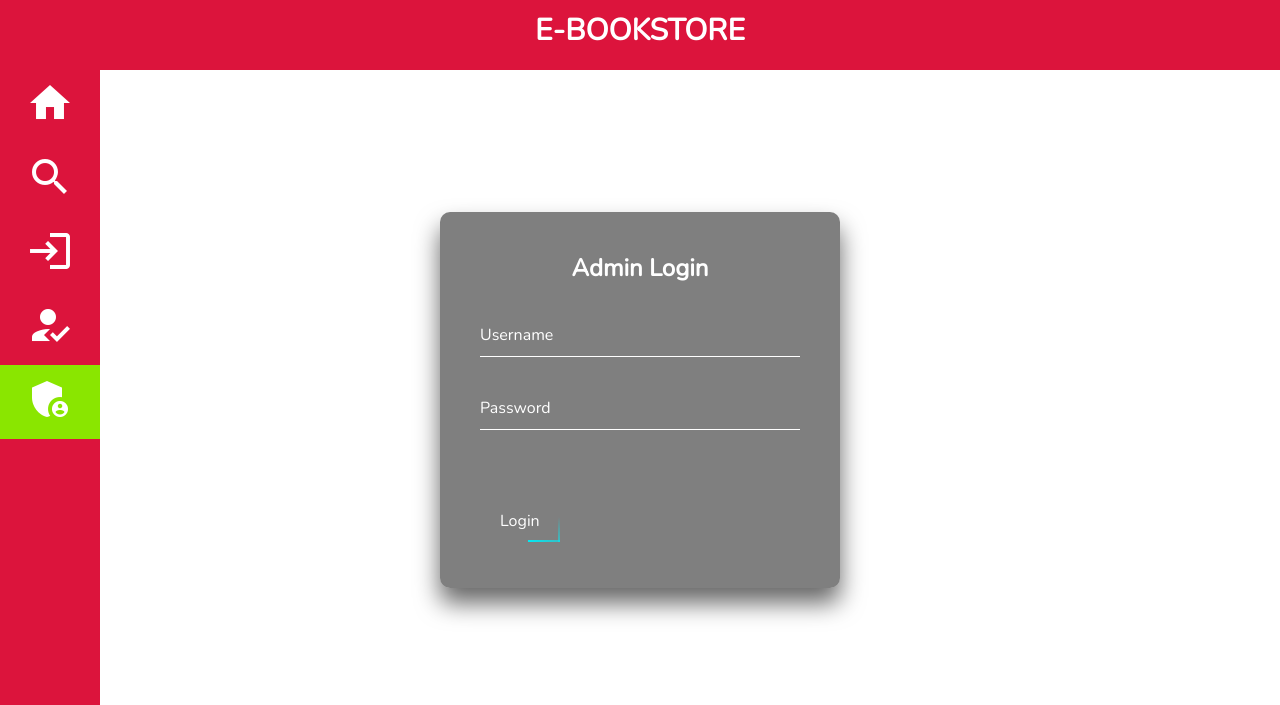
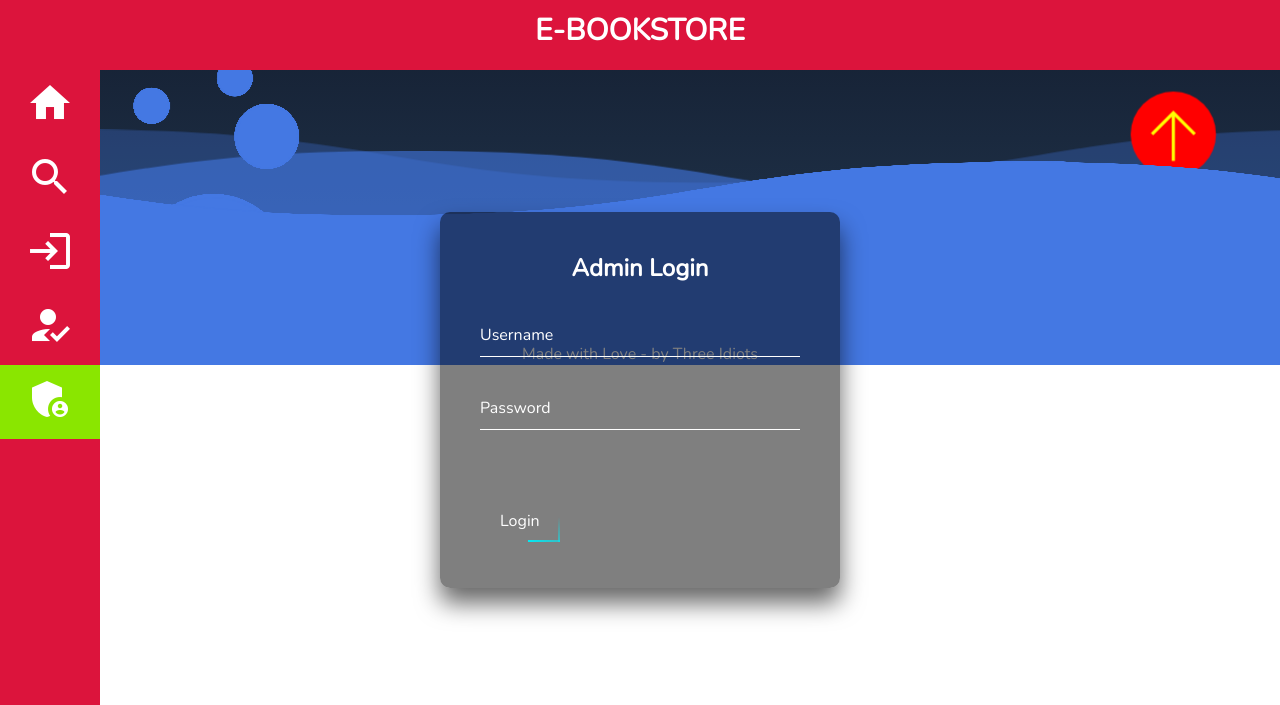
Before and after one commit to sachinraghult/e-bookstore, a PHP site: page /admin_login.php in a window 1280 px wide. Shown: the top 705 px of the page. Run offline with PHP 8.4, Linux system fonts and the light colour scheme; a stand-in replaces the project's code that opens the database connection.

Commit message:
footer check for home page

```diff
--- a/includes/footer.php
+++ b/includes/footer.php
@@ -1,3 +1,183 @@
-    </div>
+  </div>
+  <footer>
+    <svg viewBox="0 0 120 28">
+    <defs>
+        <filter id="goo">
+          <feGaussianBlur in="SourceGraphic" stdDeviation="0" result="blur" />
+          <feColorMatrix in="blur" mode="matrix" values="
+              1 0 0 0 0
+              0 1 0 0 0
+              0 0 1 0 0
+              0 0 0 13 -9" result="goo" />
+          <xfeBlend in="SourceGraphic" in2="goo" />
+        </filter>
+        <path id="wave" d="M 0,10 C 30,10 30,15 60,15 90,15 90,10 120,10 150,10 150,15 180,15 210,15 210,10 240,10 v 28 h -240 z" />
+      </defs>
+
+      <use id="wave3" class="wave" xlink:href="#wave" x="0" y="-2" ></use>
+      <use id="wave2" class="wave" xlink:href="#wave" x="0" y="0" ></use>
+
+    <g class="topball" id="scrollToTopBtn">
+      <circle class="ball" cx="110" cy="8" r="4" stroke="none" stroke-width="0" fill="red" />
+
+        <g class="arrow">
+        <polyline class="" points="108,8 110,6 112,8" fill="none"  />
+        <polyline class="" points="110,6 110,10.5" fill="none"  />
+        </g>
+
+      </g>
+
+      <g class="gooeff" filter="url(#goo)">
+      <circle class="drop drop1" cx="20" cy="2" r="8.8"  />
+      <circle class="drop drop2" cx="25" cy="2.5" r="7.5"  />
+      <circle class="drop drop3" cx="16" cy="2.8" r="9.2"  />
+      <circle class="drop drop4" cx="18" cy="2" r="8.8"  />
+      <circle class="drop drop5" cx="22" cy="2.5" r="7.5"  />
+      <circle class="drop drop6" cx="26" cy="2.8" r="9.2"  />
+      <circle class="drop drop1" cx="5" cy="4.4" r="8.8"  />
+      <circle class="drop drop2" cx="5" cy="4.1" r="7.5"  />
+      <circle class="drop drop3" cx="8" cy="3.8" r="9.2"  />
+      <circle class="drop drop4" cx="3" cy="4.4" r="8.8"  />
+      <circle class="drop drop5" cx="7" cy="4.1" r="7.5"  />
+      <circle class="drop drop6" cx="10" cy="4.3" r="9.2"  />
+
+      <circle class="drop drop1" cx="1.2" cy="5.4" r="8.8"  />
+      <circle class="drop drop2" cx="5.2" cy="5.1" r="7.5"  />
+      <circle class="drop drop3" cx="10.2" cy="5.3" r="9.2"  />
+        <circle class="drop drop4" cx="3.2" cy="5.4" r="8.8"  />
+      <circle class="drop drop5" cx="14.2" cy="5.1" r="7.5"  />
+      <circle class="drop drop6" cx="17.2" cy="4.8" r="9.2"  />
+      <use id="wave1" class="wave" xlink:href="#wave" x="0" y="1" />
+    </g>
+
+    </svg>
+
+      <div>Made with Love - by Three Idiots</div>
+    </footer>
+
+      <style>
+       @import url("https://fonts.googleapis.com/css?family=Lato:400,400i,700");
+
+      body {
+        font-family: Lato, sans-serif;
+        --col-deepblue: #4478e3;
+      }
+
+      main {
+        height: 200vmin
+      }
+
+      footer {
+        width:100vw;
+        bottom:0px
+      }
+      footer div {
+        background-color:#4478e3;
+        margin: -6px 0px 0px 0px;
+        padding:0px;
+        color: #fff;
+        text-align:center;
+      }
+      svg {
+        width:100%;
+      }
+      .arrow {
+        stroke-width: .3px;
+        stroke:yellow;
+      }
+      .topball {
+        animation: ball 1.5s ease-in-out;
+        animation-iteration-count:infinite;
+        animation-direction: alternate;
+        animation-delay: 0.3s;
+        cursor:pointer;
+      }
+
+      .wave {
+        animation: wave 3s linear;
+        animation-iteration-count:infinite;
+        fill: #4478e3;
+      }
+      .drop {
+        fill: var(--col-deepblue);
+        xfill: #99000055;
+        animation: drop 3.2s linear infinite normal;
+        stroke: var(--col-deepblue);
+        stroke-width:0.5;
+        transform: translateY(25px) ;
+        transform-box: fill-box;
+        transform-origin: 50% 100%;
+      }
+      .drop1 {
+
+      }
+      .drop2 {
+        animation-delay: 3s;
+        animation-duration:3s;
+      }
+      .drop3 {
+        animation-delay: -2s;
+        animation-duration:3.4s;
+      }
+      .drop4 {
+        animation-delay: 1.7s;
+      }
+      .drop5 {
+        animation-delay: 2.7s;
+        animation-duration:3.1s;
+      }
+      .drop6 {
+        animation-delay: -2.1s;
+        animation-duration:3.2s;
+      }
+      .gooeff {
+          filter: url(#goo);
+      }
+      #wave2 {
+        animation-duration:5s;
+        animation-direction: reverse;
+        opacity: .6
+      }
+      #wave3 {
+        animation-duration: 7s;
+        opacity:.3;
+      }
+      @keyframes drop {
+        0% {
+          transform: translateY(25px);
+        }
+        30% {
+          transform: translateY(-10px) scale(.1);
+        }
+        30.001% {
+          transform: translateY(25px) scale(1);
+        }
+        70% {
+          transform: translateY(25px);
+        }
+        100% {
+          transform: translateY(-10px) scale(.1);
+        }
+      }
+      @keyframes wave {
+        to {transform: translateX(-100%);}
+      }
+      @keyframes ball {
+        to {transform: translateY(20%);}
+      }
+
+      </style>
+
+      <script>
+        var scrollToTopBtn = document.getElementById("scrollToTopBtn")
+        var rootElement = document.documentElement
+        function scrollToTop() {
+          rootElement.scrollTo({
+            top: 0,
+            behavior: "smooth"
+          })
+        }
+        scrollToTopBtn.addEventListener("click", scrollToTop)
+      </script>
   </body>
 </html>
```
Also changed, not shown: index.php (+1 -7 lines).
